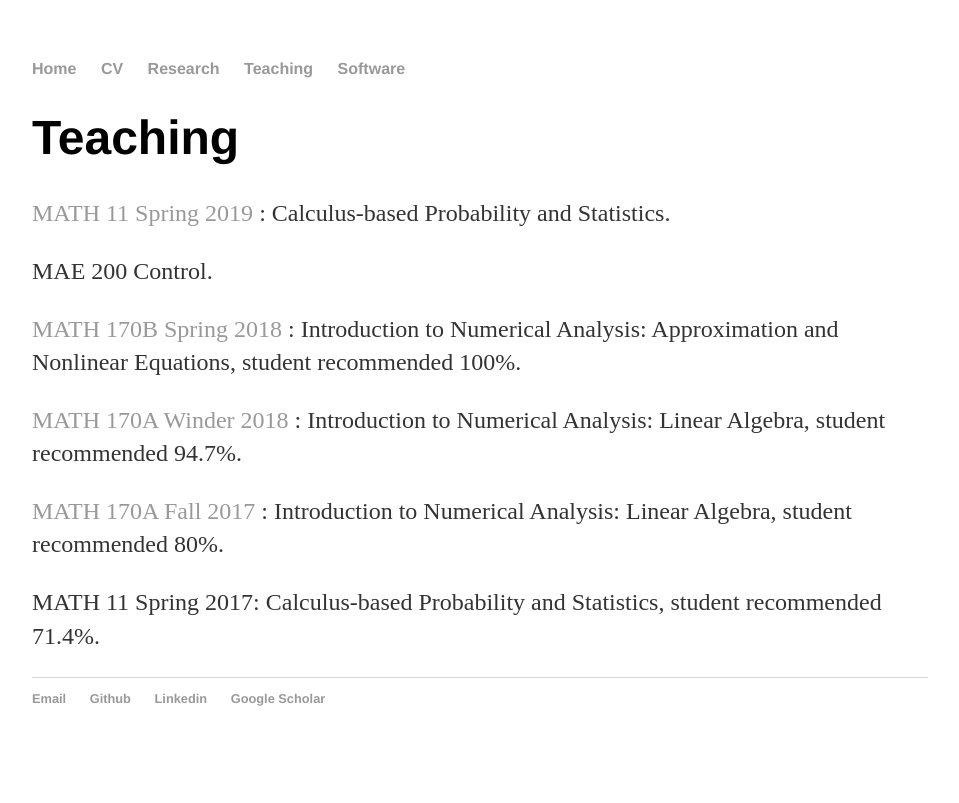
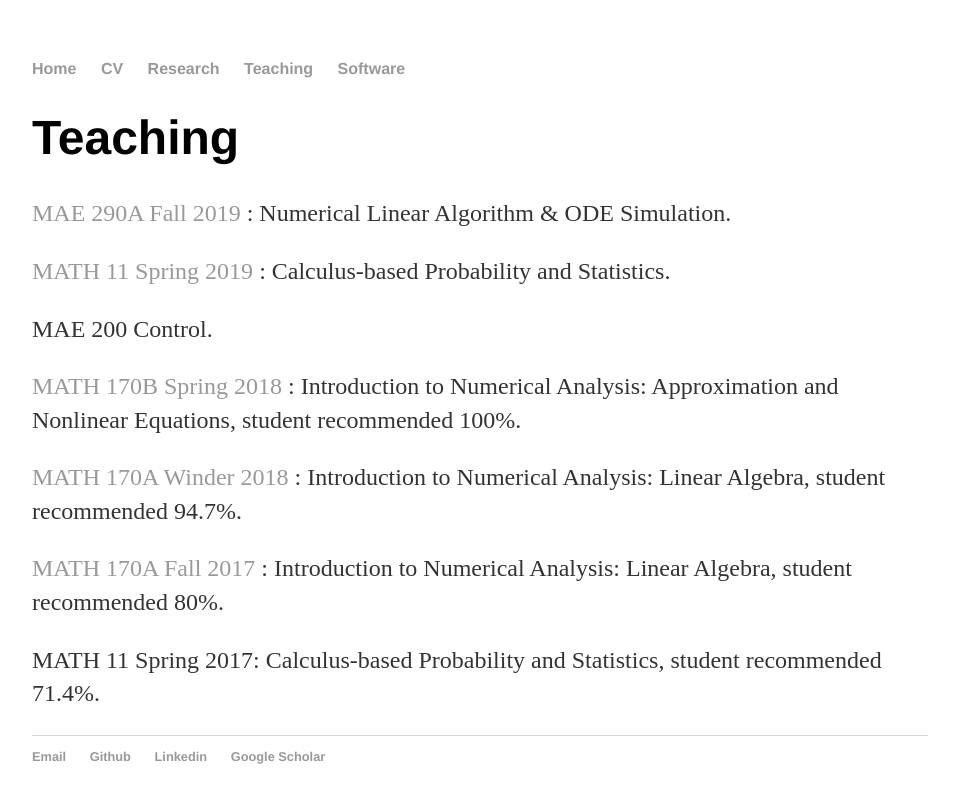
Before and after one commit to kimukook/kimukook.github.io, a Jekyll site: the page built from teaching/index.html, in a window 1280 px wide. Shown: the top 803 px of the page, without its empty margins (160-1119 px from the left). Built offline with Jekyll 4.4.1, drawn with Linux system fonts in a browser that asks for light colours.

Commit message:
Update index.html

```diff
--- a/teaching/index.html
+++ b/teaching/index.html
@@ -5,6 +5,7 @@ title: Teaching
 
 <div class="blurb">
 	<h1>Teaching</h1>
+	<p> <a href="https://kimukook.github.io/teaching/mae290a_fa19/"> MAE 290A Fall 2019 </a>: Numerical Linear Algorithm & ODE Simulation. </p>
 	<p> <a href="https://kimukook.github.io/teaching/math11sp19/"> MATH 11 Spring 2019 </a>: Calculus-based Probability and Statistics. </p>
 	<p> MAE 200 Control. </p>
 	<p> <a href="https://kimukook.github.io/teaching/math170bsp18/"> MATH 170B Spring 2018 </a>: Introduction to Numerical Analysis: Approximation and Nonlinear Equations, student recommended 100%. </p>
```
